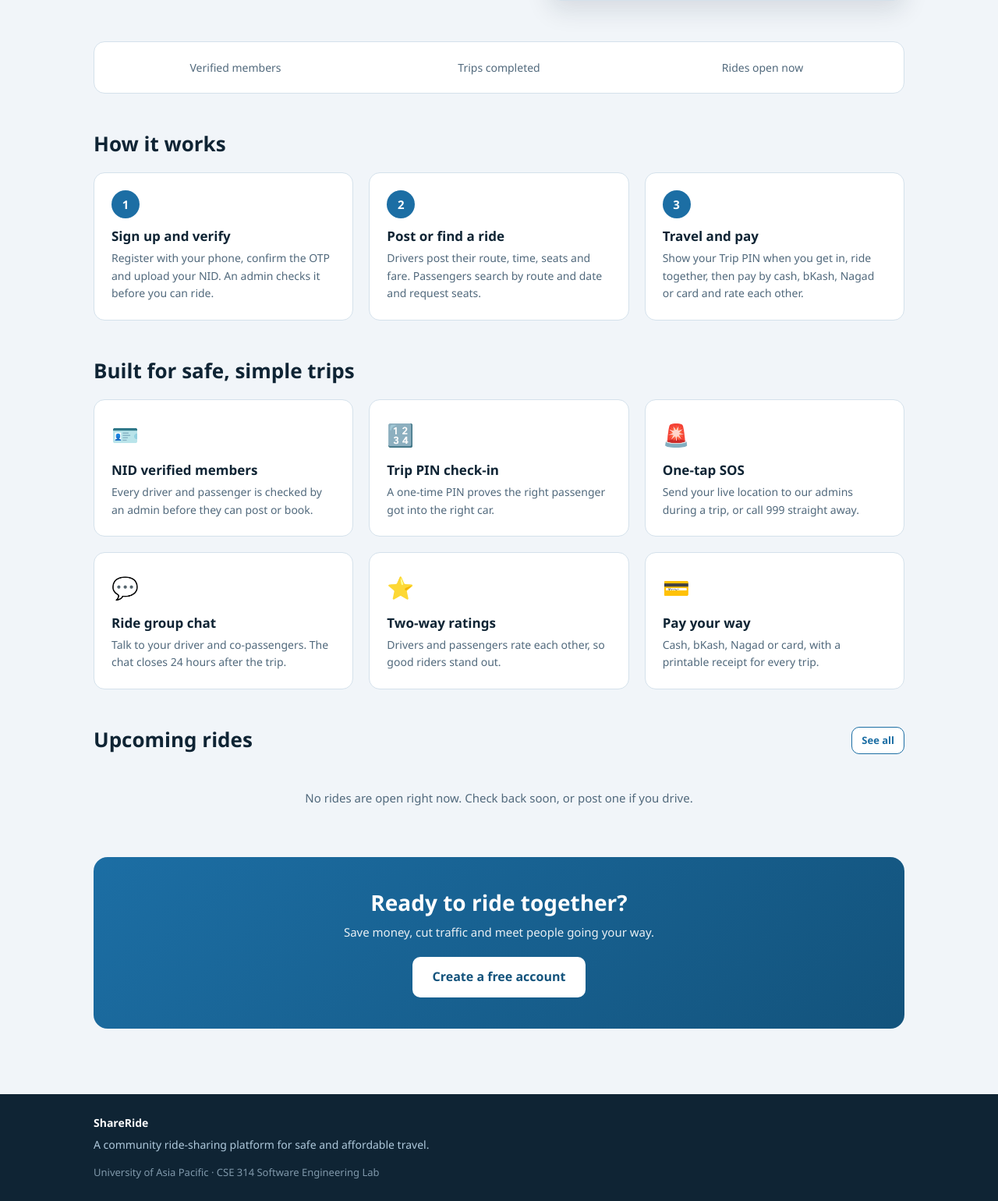
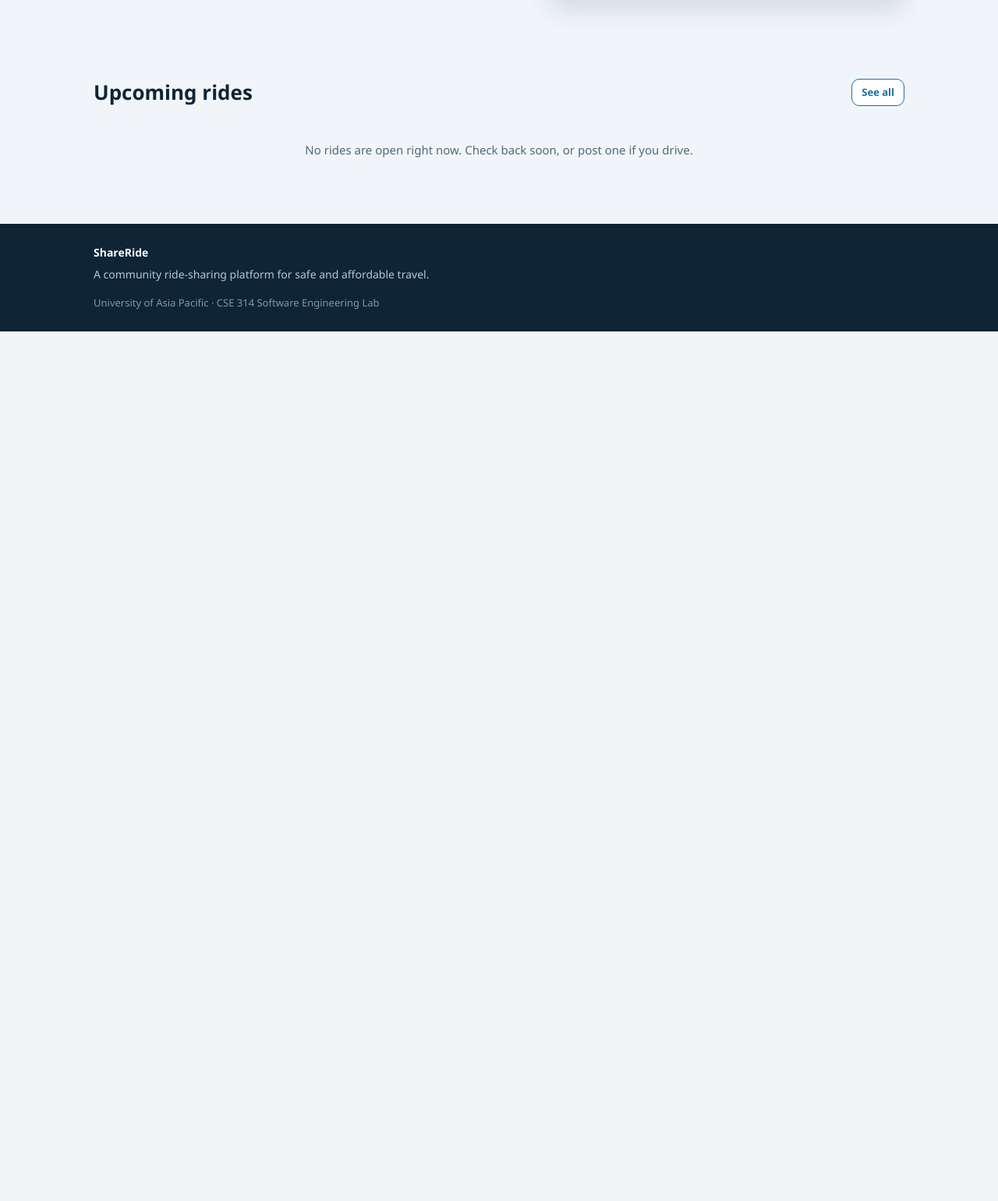
Before and after one commit to Upoma26/ShareRide, a Flask app: template templates/index.html in a window 1280 px wide. Shown: the part 516-2056 px from the top of the page at 78% size. After the commit the page ends 941 px from the top, so only its background shows below. Run offline with Flask 3, Linux system fonts and the light colour scheme; the template is opened without the code that fills it, so the values that code supplies are empty.

Commit message:
SR-42: replace home page template without stats

```diff
--- a/templates/index.html
+++ b/templates/index.html
@@ -14,7 +14,7 @@
     <div class="hero-actions">
       {% if current_user.is_authenticated %}
         <a href="{{ url_for('main.dashboard') }}" class="btn btn-primary btn-lg">Go to dashboard</a>
-        <a href="{{ url_for('rides.search') }}" class="btn btn-secondary btn-lg">Find a ride</a>
+        <a href="{{ url_for('main.about') }}" class="btn btn-secondary btn-lg">How it works</a>
       {% else %}
         <a href="{{ url_for('auth.register') }}" class="btn btn-primary btn-lg">Join ShareRide</a>
         <a href="{{ url_for('auth.login') }}" class="btn btn-secondary btn-lg">Sign in</a>
@@ -40,78 +40,6 @@
   </form>
 </section>
 
-<section class="stat-strip">
-  <div class="stat-strip-item">
-    <strong>{{ stats.verified_users }}</strong>
-    <span>Verified members</span>
-  </div>
-  <div class="stat-strip-item">
-    <strong>{{ stats.completed_trips }}</strong>
-    <span>Trips completed</span>
-  </div>
-  <div class="stat-strip-item">
-    <strong>{{ stats.open_rides }}</strong>
-    <span>Rides open now</span>
-  </div>
-</section>
-
-<section class="landing-section">
-  <h2 class="landing-title">How it works</h2>
-  <div class="steps-grid">
-    <div class="step-card">
-      <span class="step-num">1</span>
-      <h3>Sign up and verify</h3>
-      <p>Register with your phone, confirm the OTP and upload your NID. An admin checks it before you can ride.</p>
-    </div>
-    <div class="step-card">
-      <span class="step-num">2</span>
-      <h3>Post or find a ride</h3>
-      <p>Drivers post their route, time, seats and fare. Passengers search by route and date and request seats.</p>
-    </div>
-    <div class="step-card">
-      <span class="step-num">3</span>
-      <h3>Travel and pay</h3>
-      <p>Show your Trip PIN when you get in, ride together, then pay by cash, bKash, Nagad or card and rate each other.</p>
-    </div>
-  </div>
-</section>
-
-<section class="landing-section">
-  <h2 class="landing-title">Built for safe, simple trips</h2>
-  <div class="feature-grid">
-    <div class="feature-card">
-      <span class="feature-icon">🪪</span>
-      <h3>NID verified members</h3>
-      <p>Every driver and passenger is checked by an admin before they can post or book.</p>
-    </div>
-    <div class="feature-card">
-      <span class="feature-icon">🔢</span>
-      <h3>Trip PIN check-in</h3>
-      <p>A one-time PIN proves the right passenger got into the right car.</p>
-    </div>
-    <div class="feature-card">
-      <span class="feature-icon">🚨</span>
-      <h3>One-tap SOS</h3>
-      <p>Send your live location to our admins during a trip, or call 999 straight away.</p>
-    </div>
-    <div class="feature-card">
-      <span class="feature-icon">💬</span>
-      <h3>Ride group chat</h3>
-      <p>Talk to your driver and co-passengers. The chat closes 24 hours after the trip.</p>
-    </div>
-    <div class="feature-card">
-      <span class="feature-icon">⭐</span>
-      <h3>Two-way ratings</h3>
-      <p>Drivers and passengers rate each other, so good riders stand out.</p>
-    </div>
-    <div class="feature-card">
-      <span class="feature-icon">💳</span>
-      <h3>Pay your way</h3>
-      <p>Cash, bKash, Nagad or card, with a printable receipt for every trip.</p>
-    </div>
-  </div>
-</section>
-
 <section class="landing-section">
   <div class="landing-head">
     <h2 class="landing-title">Upcoming rides</h2>
@@ -134,14 +62,4 @@
     <p class="empty-state">No rides are open right now. Check back soon, or post one if you drive.</p>
   {% endif %}
 </section>
-
-<section class="cta-band">
-  <h2>Ready to ride together?</h2>
-  <p>Save money, cut traffic and meet people going your way.</p>
-  {% if current_user.is_authenticated %}
-    <a href="{{ url_for('main.dashboard') }}" class="btn btn-light btn-lg">Go to dashboard</a>
-  {% else %}
-    <a href="{{ url_for('auth.register') }}" class="btn btn-light btn-lg">Create a free account</a>
-  {% endif %}
-</section>
 {% endblock %}
```
